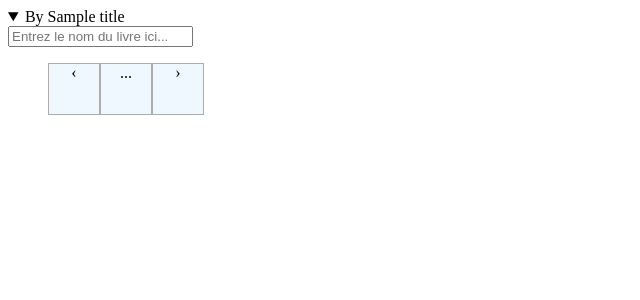
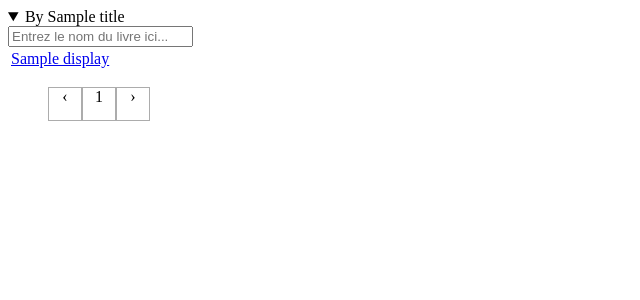
Before and after one commit to RomainP1/project_test, a Django app: template apptestforadminpanel/templates/admin/apptestforadminpanel/customFIlterReview.html in a window 1280 px wide. Shown: the top 300 px of the page, without its empty margins (0-640 px from the left). Run offline with Django 3.2, Linux system fonts and the light colour scheme; the template is opened without the code that fills it: most values are stand-ins (such as "Sample title", 1, 10 or a date in 2020); some libraries are stand-ins or nearby versions.

Commit message:
feat: continuation de la pagination des list-filters

```diff
--- a/apptestforadminpanel/static/css/utils.css
+++ /dev/null
@@ -1,20 +0,0 @@
-
-
-
-.btn-list-filter-pagination-nav {
-	list-style-type: none;
-	width: 50px!important;
-	height: 50px;
-	background-color: aliceblue;
-}
-
-.out-of-pagination {
-	display: none !important;
-	margin: 200px;
-	background-color: rgb(1, 18, 255) !important;
-}
-
-#eeeee {
-	font-size: 200px;
-	color: red;
-}
--- a/apptestforadminpanel/templates/admin/apptestforadminpanel/customFIlterReview.html
+++ b/apptestforadminpanel/templates/admin/apptestforadminpanel/customFIlterReview.html
@@ -12,8 +12,8 @@
 
 .btn-list-filter-pagination-nav {
 	list-style-type: none;
-	width: 25px;
-	height: 25px;
+	width: 2em;
+	height: 2em;
   border-width: 1px;
   border-color: rgb(172, 172, 172);
   border-style: solid;
@@ -23,11 +23,14 @@
 
 .out-of-pagination {
 	display: none !important;
-	background-color: rgb(1, 18, 255) !important;
 }
 
 #pagination-container ul {
   display: flex;
+}
+
+.filtered-element {
+  display: none !important;
 }
 
 </style>
@@ -72,26 +75,38 @@
 
     var listData = []; // Contient toutes les données de la liste
 
-    var currentPage = 251; // Par défaut //FIXME fonctionne quand on m'initialise
+    var currentPage = 1; // Par défaut //FIXME fonctionne quand on m'initialise
 
-
+    /**
+     * Récupère toutes les données filtrées
+     */
     function getListData() {
 
       listData = [];
       $(".list-value").each(function() {
-        if ($(this).is(":visible")) {
+        if (!$(this).hasClass("filtered-element")) {
           listData.push($(this).prop('outerHTML'))
 
         }
       })
+      return listData;
     }
 
-    function showMatchingPage() {
+    function getNumberOfPages() {
+      getListData()
+      return Math.ceil(listData.length / ELEMENT_PER_PAGE);
+    }
 
-      getListData()
-      toShowData = listData.splice(ELEMENT_PER_PAGE * (currentPage - 1),
-      ELEMENT_PER_PAGE);
+    /**
+     * Actualise les données affichées dans la pagination
+     */
+    function showMatchingPage(numberOfPage, btnBaseId) {
 
+      // On récupère les données associées à la page
+      toShowData = getListData().splice(ELEMENT_PER_PAGE * (currentPage - 1),
+                                        ELEMENT_PER_PAGE);
+
+      // Affiche / Cache les données en fonction de la page courante
       $(".list-value").each(function() {
         if (jQuery.inArray($(this).prop('outerHTML'), toShowData) > -1) {
           $(this).removeClass("out-of-pagination");
@@ -100,52 +115,76 @@
         }
       })
 
+      // Affiche la barre de pagination
+      $("#pagination-container").html(getPaginationNav(currentPage, numberOfPage, btnBaseId));
+
+      // S'assure de ne pas avoir des duplications de données
       toShowData = []
     }
 
-    // Fonction pour initialiser la pagination
-    function doPagination(numberOfPage, btnBaseId) {
+    /**
+     * Gère la pagination du widget list-filter
+     */
+    function bindPaginationButtons(btnBaseId) {
 
-      if (listData.length > 0) {
-        // TODO : Gérer la pagination
-        showMatchingPage()
-        console.log(listData.length)
-        $(".list-value").each(function() {
-          // console.log($(this).html());
+      if (getListData().length > 0) {
+
+        // On bind les boutons de navigation gauche et droite
+
+        // On s'assure de ne pas binder plusieurs fois l'item
+        $(document).off("click", `#${btnBaseId}-prev`)
+        $(document).on("click" ,`#${btnBaseId}-prev` ,function() {
+          if (currentPage > 1) {
+            currentPage--;
+            showMatchingPage(getNumberOfPages(), btnBaseId)
+          }
         })
 
-        $(document).on("click" ,`#${btnBaseId}-prev` ,function() {
-          currentPage--;
-          $("#pagination-container").html(getPaginationNav(currentPage, numberOfPage, btnBaseId));
-          showMatchingPage()
+        // On s'assure de ne pas binder plusieurs fois l'item
+        $(document).off("click", `#${btnBaseId}-next`)
+        $(document).on("click" ,`#${btnBaseId}-next` ,function() {
+          if (currentPage < getNumberOfPages()) {
+            currentPage++;
+            showMatchingPage(getNumberOfPages(), btnBaseId)
+          }
         })
 
-        $(document).on("click" ,`#${btnBaseId}-next` ,function() {
-          currentPage++;
-          $("#pagination-container").html(getPaginationNav(currentPage, numberOfPage, btnBaseId));
-          showMatchingPage()
+        // On bind les boutons numérotés
+        $(".bindable-nav-btn").each(function() {
+          button = $(this)
+          $(document).on("click", button, function() {
+            console.log(button.text())
+          })
         })
+
+
       } else {
         console.error('Aucune donnée à afficher pour la pagination.');
       }
     }
 
-    getListData()
-    $("#pagination-container").html(getPaginationNav(currentPage, listData.length / ELEMENT_PER_PAGE, PAGINATION_BASE_ID));
-    doPagination(listData.length / ELEMENT_PER_PAGE, PAGINATION_BASE_ID)
+    // On initialise la pagination
+    $("#pagination-container").html(getPaginationNav(currentPage, getNumberOfPages(), PAGINATION_BASE_ID));
+    showMatchingPage(getNumberOfPages(), PAGINATION_BASE_ID)
+    bindPaginationButtons(PAGINATION_BASE_ID)
 
     // Dès que l'utilisateur lâche une touche sur la zone de saisi (keyup)
     $("#search-bar-input").on("keyup", function() {
       // Ici, $(this) représente la barre de recherche de la liste
 
       var value = $(this).val().toLowerCase(); // Valeur de la barre de recherche
-      $("#books-list tr td").filter(function() { // Permet de filtrer la table des livres (List Filter)
+      $(".list-value").each(function() { // Permet d'itérer dans la table des éléments de liste (List Filter)
         // Ici, $(this) représente un élément de la liste (filter fait comme un parcours de liste)
 
-        // $(this).toggle(condition) <=> fait disparaitre l'élément de la liste si condition est 'true'
-        $(this).toggle($(this).text() // Récupère le nom du livre parcouru dans la liste
-                              .toLowerCase() // Le met en lowercase
-                              .indexOf(value) > -1);
+        if ($(this).text() // Récupère le nom de la donnée affichée parcouru dans la liste
+                   .toLowerCase() // La met en lowercase
+                   .indexOf(value) > -1) {
+
+            $(this).removeClass("filtered-element");
+        } else {
+            $(this).addClass("filtered-element");
+
+        }
         // -- EXPLICATION DU indexOf() --
         // "a".indexOf("b") => -1 car "a" ne contient pas "b" mais
         // "fabrice".indexOf("b") => 2 car la 1ere occurrence de "b" est en indice 2
@@ -155,37 +194,39 @@
       // $(this) change car pour chaque cas, on associe à this
       // "l'élément" modifiable de la fonction anonyme
 
-      getListData()
-      doPagination(listData.length / ELEMENT_PER_PAGE, PAGINATION_BASE_ID)
+      bindPaginationButtons(PAGINATION_BASE_ID)
+      showMatchingPage(getNumberOfPages(), PAGINATION_BASE_ID)
     });
 
     function getPaginationNav(actualPage, numberOfPage, btnBaseId) {
-      console.log("APPEL DE GETPAGINATION")
+
       let navBar = "<ul>";
 
       navBar += `<li id="${btnBaseId}-prev" class="btn-list-filter-pagination-nav">‹</li>`;
 
+      // Cas où la pagination gère beaucoup de données
       if (actualPage - 5 > 3) {
         for (let pageNumber = 1; pageNumber < 3; pageNumber++) {
-        if (pageNumber >= 1 && pageNumber <= numberOfPage) {
-          navBar += `<li id="${btnBaseId}-${pageNumber}" class="btn-list-filter-pagination-nav">${pageNumber}</li>`;
-        }
+          if (pageNumber >= 1 && pageNumber <= numberOfPage) {
+            navBar += `<li id="${btnBaseId}-${pageNumber}" class="btn-list-filter-pagination-nav bindable-nav-btn">${pageNumber}</li>`;
+          }
         }
         navBar += `<li class="btn-list-filter-pagination-nav">...</li>`;
       }
 
       for (let pageNumber = actualPage - 1; pageNumber <= actualPage + 1; pageNumber++) {
-        console.log(`PAGE NUMBER ${pageNumber} | ACTUAL PAGE ${actualPage} |`);
         if (pageNumber >= 1 && pageNumber <= numberOfPage) {
-        navBar += `<li id="${btnBaseId}-${pageNumber}" class="btn-list-filter-pagination-nav">${pageNumber}</li>`;
+        navBar += `<li id="${btnBaseId}-${pageNumber}" class="btn-list-filter-pagination-nav bindable-nav-btn`;
+        navBar += pageNumber == actualPage ? " active-pagination-page" : "";
+        navBar += `">${pageNumber}</li>`
         }
       }
 
       if (actualPage + 5 < numberOfPage) {
         navBar += `<li class="btn-list-filter-pagination-nav">...</li>`;
-        for (let pageNumber = Math.round(numberOfPage) - 1; pageNumber < numberOfPage; pageNumber++) {
+        for (let pageNumber = Math.ceil(numberOfPage) - 1; pageNumber <= numberOfPage; pageNumber++) {
           if (pageNumber >= 1 && pageNumber <= numberOfPage) {
-            navBar += `<li id="${btnBaseId}-${pageNumber}" class="btn-list-filter-pagination-nav">${pageNumber}</li>`;
+            navBar += `<li id="${btnBaseId}-${pageNumber}" class="btn-list-filter-pagination-nav bindable-nav-btn">${pageNumber}</li>`;
           }
         }
       }
```
